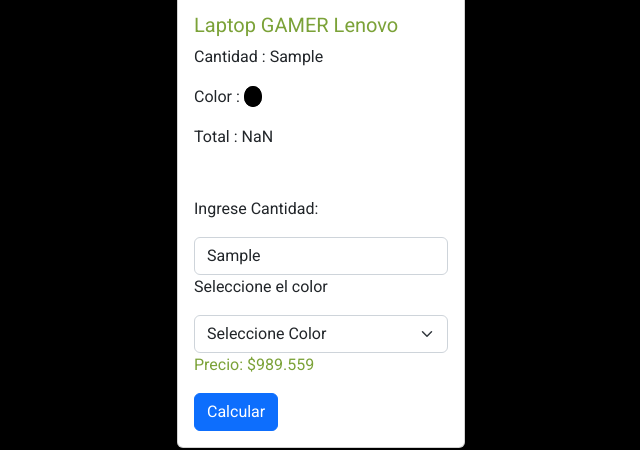
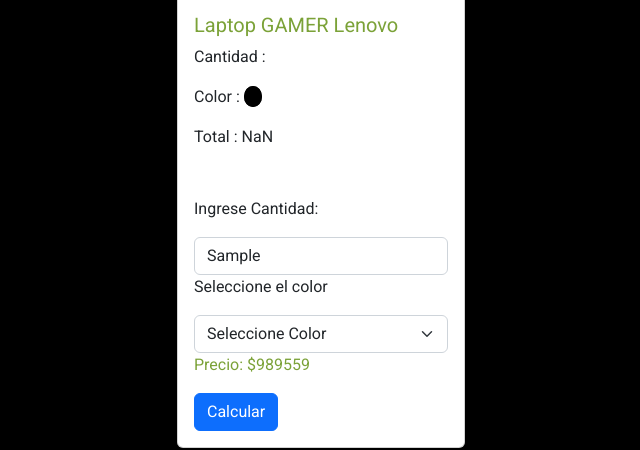
Before and after one commit to AlfredoArredondoV/Desafio_JS_001, a website: page index.html in a window 1280 px wide. Both pictures are taken after typing "Sample" into the empty fields and a click on the button "Calcular". Shown: the part 319-769 px from the top of the page, 319-959 px from the left. Drawn offline with Linux system fonts and the light colour scheme.

Commit message:
2022102901

```diff
--- a/assets/js/app.js
+++ b/assets/js/app.js
@@ -1,10 +1,9 @@
-var titulo = document.querySelector("h5")
-titulo.style.color = "#7ba238"
-var titulo = document.querySelector("#price")
-titulo.style.color = "#7ba238"
+var titleLaptop = document.querySelector("h5")
+titleLaptop.style.color = "#7ba238"
+var titlePrice = document.querySelector("#price")
+titlePrice.style.color = "#7ba238"
 
-const price = 989559;
-
+const priceValue = document.querySelector("#priceValue");
 const boton = document.querySelector("#boton");
 const amount = document.querySelector("#amount");
 const colour = document.querySelector("#colour");
@@ -13,9 +12,7 @@
 const color = document.querySelector("#color");
 const laptop = document.getElementById('laptop');
 boton.addEventListener("click", () => {
-    amount.textContent = cantidad.value;
-    // colour.textContent = color.value;
     colour.style.backgroundColor = color.value;
-    total.textContent = price * cantidad.value;
+    total.textContent = Number(priceValue.textContent) * Number(cantidad.value);
     document.getElementById("laptop").src = "https://alfredoarredondov.github.io/Desafio_JS_001/assets/img/laptop_"+color.value+"_frente.webp";
 });
--- a/index.html
+++ b/index.html
@@ -27,7 +27,7 @@
                         <option value="white">Blanco</option>
                         <option value="green">Verde</option>
                     </select>
-                    <p id="price">Precio: $989.559</p>
+                    <p id="price">Precio: $<span id="priceValue">989559</span></p>
                     <button id="boton" type="button" class="btn btn-primary">Calcular</button>
                 </div>
             </div>
--- a/sass/main.scss
+++ b/sass/main.scss
@@ -10,7 +10,6 @@
 $danger: #dc3545 !default;
 $light: #f8f9fa !default;
 $dark: #212529 !default;
-$purple: #cf649a;
 // scss-docs-end theme-color-variables
 
 // scss-docs-start theme.colors-map
@@ -23,7 +22,6 @@
 	"danger": $danger,
 	"light": $light,
 	"dark": $dark,
-	"purple": $purple
 ) !default;
 // scss-docs-end theme.colors-map
 
```
Also changed, not shown: assets/css/main.css, 1 other file.
